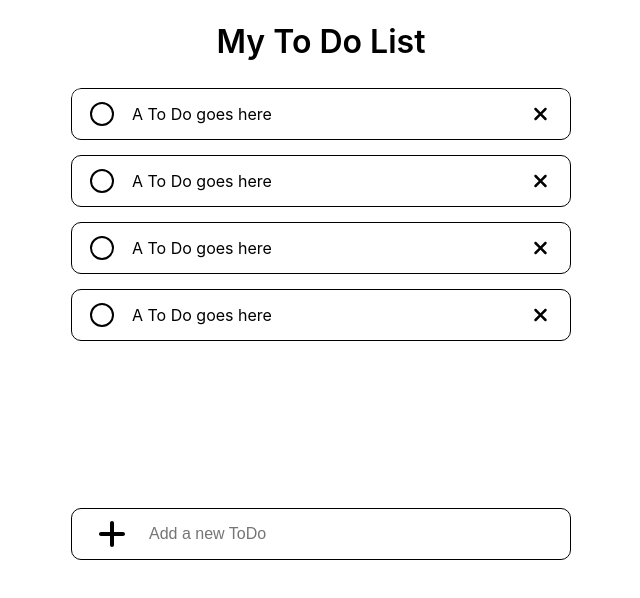
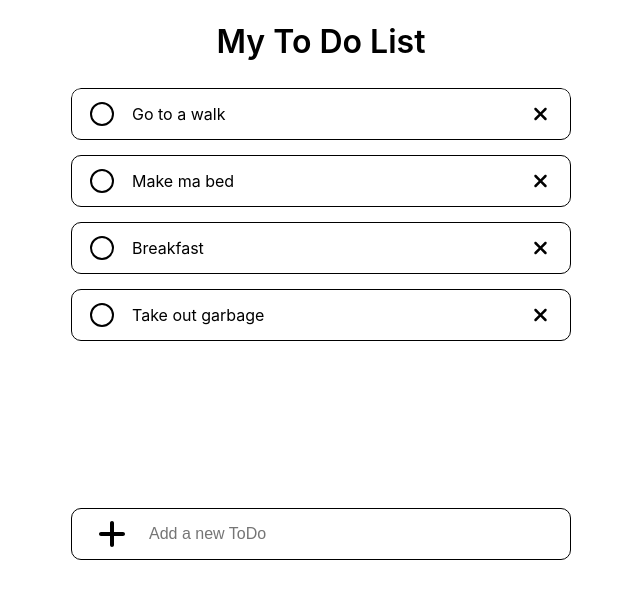
Before and after one commit to BetaKrankri/my-todo, a React (Create React App) app: page / in a window 1280 px wide. Shown: the top 598 px of the page, without its empty margins (319-959 px from the left). Built offline with nearby package versions, Linux system fonts and the light colour scheme.

Commit message:
data ToDoList 2 ToDoCard mockupD restructured

```diff
--- a/src/Components/ToDoCard/ToDoCard.js
+++ b/src/Components/ToDoCard/ToDoCard.js
@@ -8,20 +8,21 @@ import Button from '../Button/Button';
 
 
 function ToDoCard({
-    todo = 'A To Do goes here'
+    task = 'A To Do goes here',
+    onDelete
 } = {}) {
     return (
         <div className='ToDoCard'>
-            <Checkbox />
+            <Checkbox onToggle={() => {}}/>
 
             <div className='toDoLabel'>
-                <p>{todo}</p>
+                <p>{task.text}</p>
             </div>
 
             <Button
-                actionIcon={'Delete'}
-                size={'lg'}
-                onClick={() => { }}
+                actionIcon='Delete'
+                size='lg'
+                onClick={onDelete}
             />
         </div>
     );
--- a/src/util/mockup-data.js
+++ b/src/util/mockup-data.js
@@ -1,19 +1,19 @@
 const mockup = [
     {
         id: 0,
-        task: 'Go to a walk',
+        text: 'Go to a walk',
         done: false,
     }, {
         id: 1,
-        task: 'Make ma bed',
+        text: 'Make ma bed',
         done: true
     }, {
         id: 2,
-        task: 'Breakfast',
+        text: 'Breakfast',
         done: true
     }, {
         id: 4,
-        task: 'Take out garbage',
+        text: 'Take out garbage',
         done: false
     }
 ]
```
